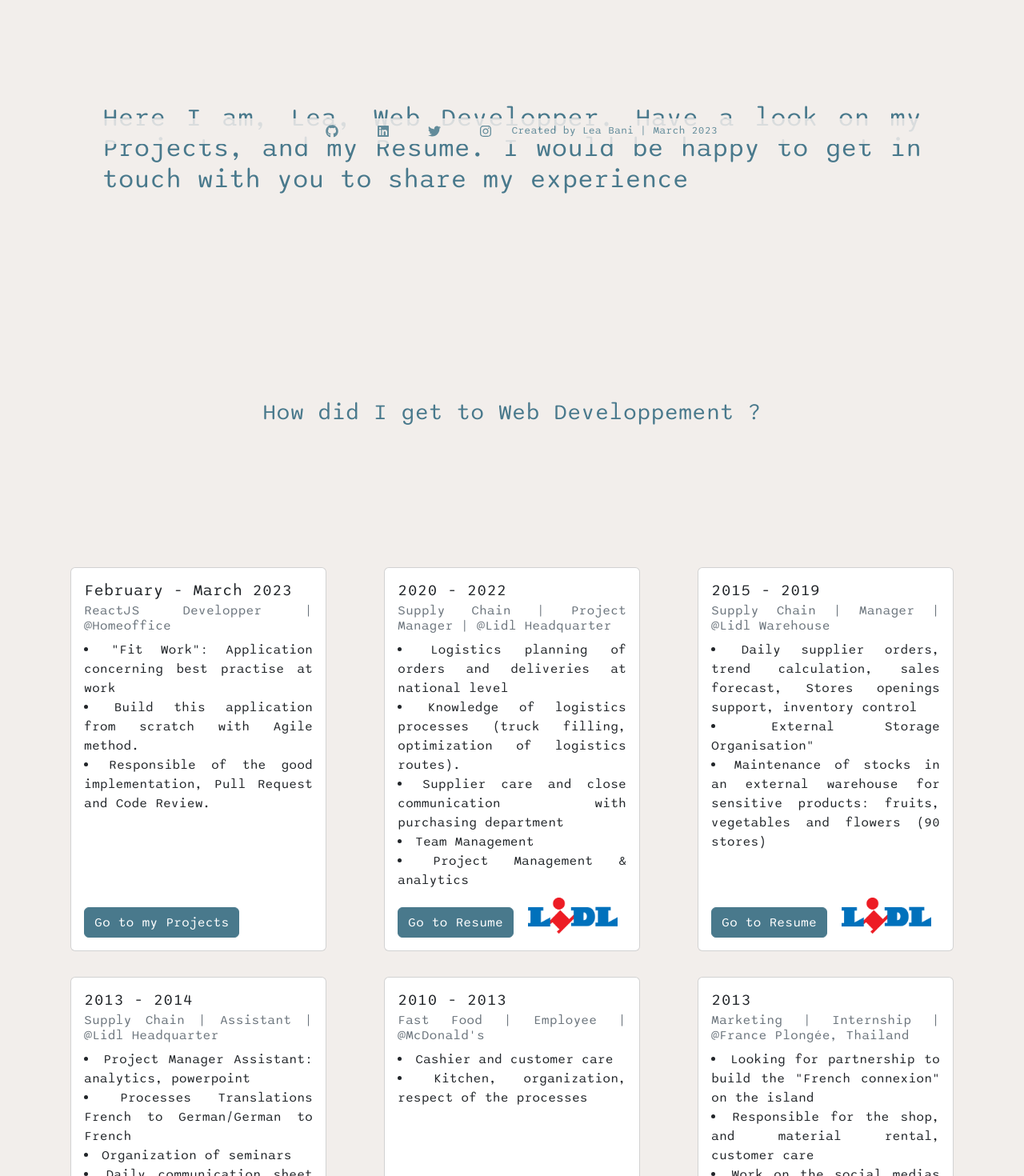
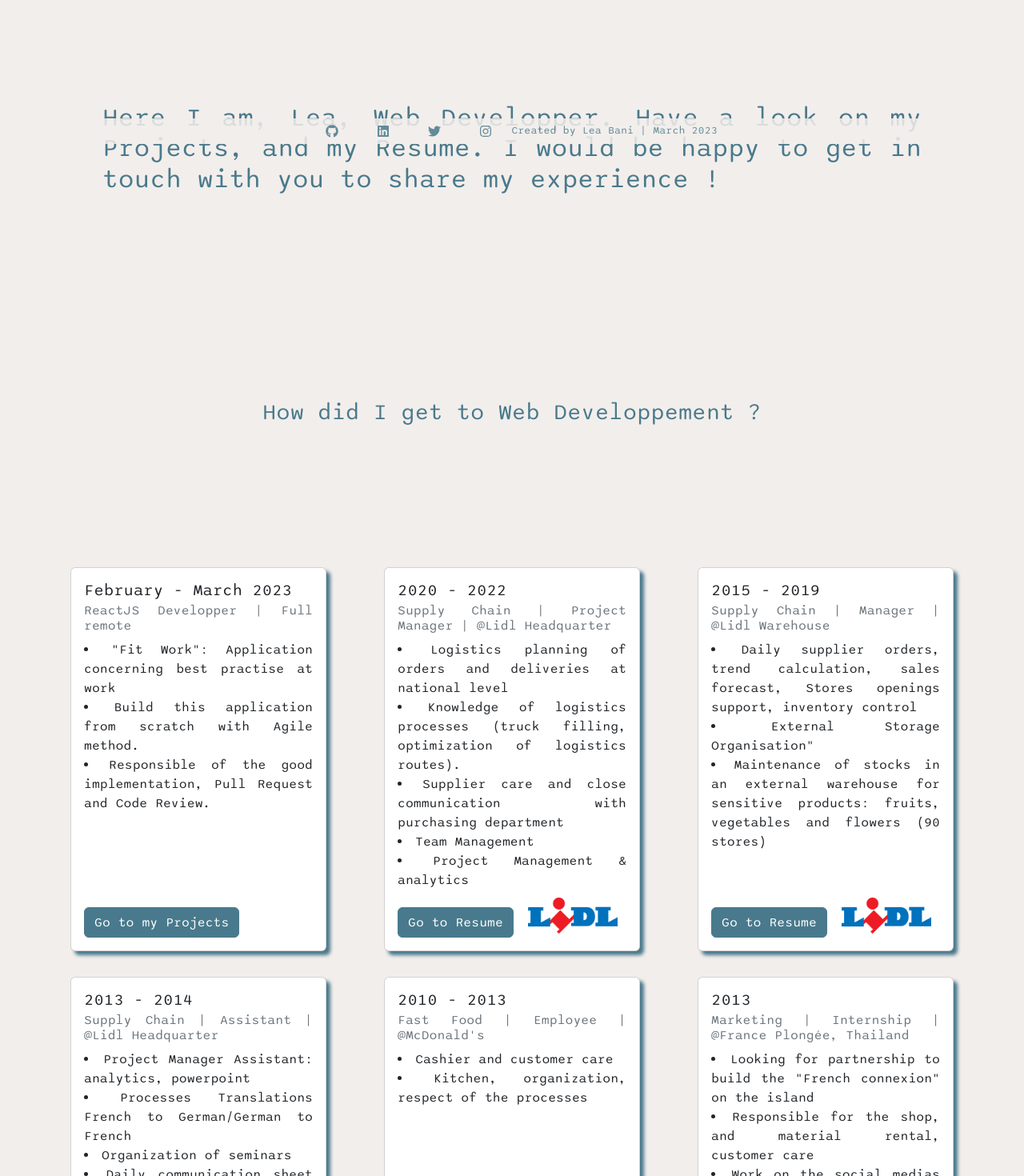
Before and after one commit to LeaBani/my-portefolio, a React (Create React App) app: page / in a window 1280 px wide. Shown: the part 620-2090 px from the top of the page at 80% size. Built offline with nearby package versions, Linux system fonts and the light colour scheme.

Commit message:
update cv fr

```diff
--- a/src/components/Content/index.js
+++ b/src/components/Content/index.js
@@ -72,7 +72,7 @@ function Content({isDark}) {
         <Image className='Content-icon-item' src={git} alt='git'/>
         </div>
         <h2 className="Content-description">Here I am, Lea, Web Developper. Have a look on my Projects, and my Resume.
-        I would be happy to get in touch with you to share my experience</h2>
+        I would be happy to get in touch with you to share my experience !</h2>
 
         <h3 className="Content-question">How did I get to Web Developpement ?</h3>
 
@@ -85,7 +85,7 @@ function Content({isDark}) {
         <Card className="Content-experience-card" style={{ width: '20rem', height: '30rem' }}>
             <Card.Body>
                 <Card.Title>February - March 2023</Card.Title>
-                <Card.Subtitle className="mb-2 text-muted">ReactJS Developper | @Homeoffice</Card.Subtitle>
+                <Card.Subtitle className="mb-2 text-muted">ReactJS Developper | Full remote</Card.Subtitle>
                 <Card.Text>
                 <li>"Fit Work": Application concerning best practise at work </li>
                 <li>Build this application from scratch with Agile method.</li>
--- a/src/components/Content/style.scss
+++ b/src/components/Content/style.scss
@@ -69,6 +69,7 @@
 
         &-card{
             margin: 1rem;
+            box-shadow: 5px 5px 4px v.$secondary;
 
             &-item{
                 position: absolute;
--- a/src/components/Resume/index.js
+++ b/src/components/Resume/index.js
@@ -46,9 +46,9 @@ function Resume() {
       <Accordion.Item eventKey="0">
         <Accordion.Header>My experience as Web Developper</Accordion.Header>
         <Accordion.Body>
-        I started an apprenticeship on September 26th, 2022 so that I learnt the basics of web  development. During 5 months, we used different tools and programming languages to learn development: VSCode, Git, HTML, CSS, JavaScript, NodeJS, PostgreSQL and ReactJS.
-        At the end of this full-time training, we have one month to build with our team an App/Web site (Minimum Viable Product) in Agile method with ReactJS in February. The training ends on March 2023.
-        We also covered the basics in SQL and NoSQL (as MongoDB). I am learning fast, and I love being confronted to new challenges!
+        I started an apprenticeship on September 26th, 2022 so that I learnt the basics of web  development. During 5 months, we used different tools and programming languages to learn development: VSCode, Git, HTML, CSS, JavaScript, NodeJS/Express, PostgreSQL and ReactJS.
+        At the end of this full-time training, we build during one month with our team an App (Minimum Viable Product) in Agile method with ReactJS. The training ends on March 2023.
+        We also covered the basics in SQL and NoSQL (as MongoDB). I am learning fast, and I love being confronted to new challenges! I am currently working on sides projects with differents kind of technologies. Visit my Git Hub profile!
         I started my professional retraining to give a new impetus to my career.
         </Accordion.Body>
       </Accordion.Item>
```
Also changed, not shown: 1 other file (tests, documents, lock files or other folders).
